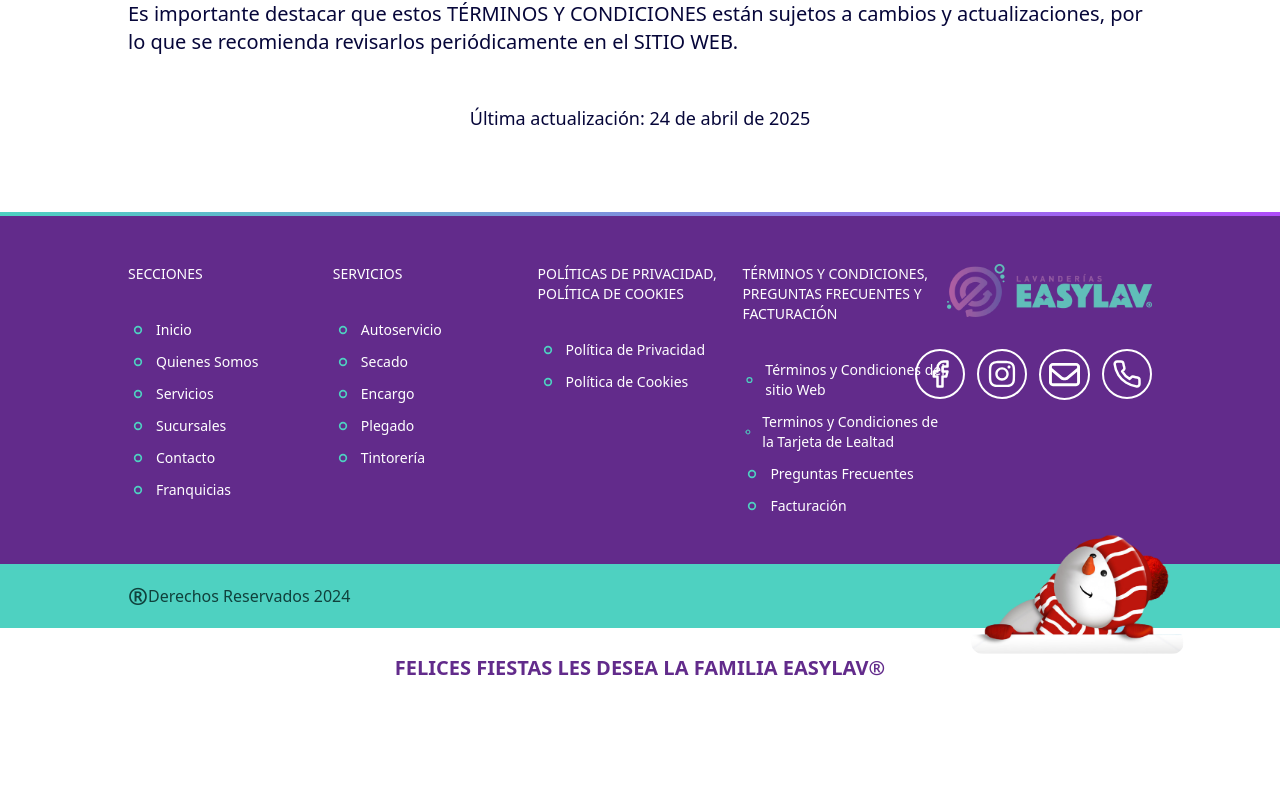
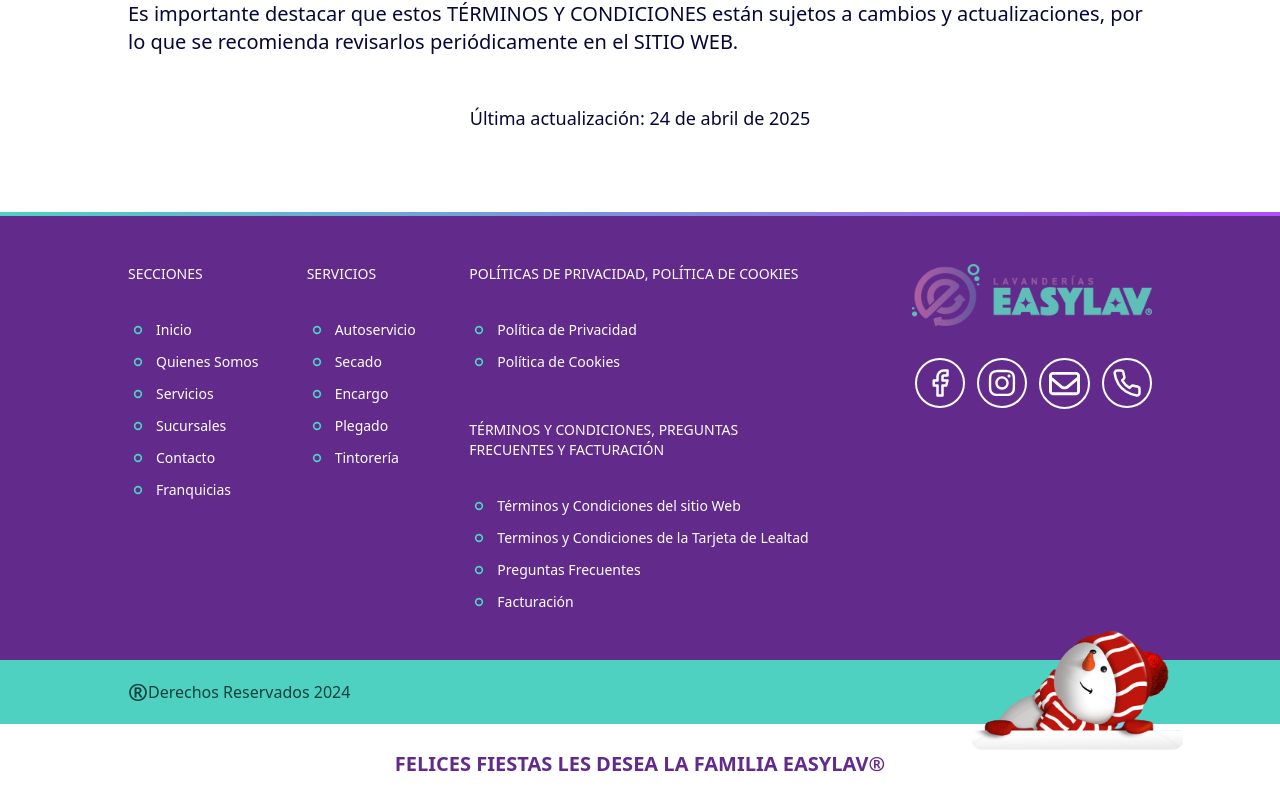
Before and after one commit to dspwebstudiomx/easylav-react, a React (Vite) app: page /terminos-condiciones in a window 1280 px wide. Shown: the part 10260-11064 px from the top of the page. Before the commit the page ends 10968 px from the top, so only its background shows below. Built offline with nearby package versions, Linux system fonts and the light colour scheme.

Commit message:
refactor: mejora la estructura del pie de página y actualiza la política de cookies para mayor claridad y consistencia

```diff
--- a/src/components/templates/footer/Footer.jsx
+++ b/src/components/templates/footer/Footer.jsx
@@ -6,8 +6,7 @@ import snowboy from '../../../assets/images/snowboy.png';
 
 export default function Footer() {
   const classes = {
-    container:
-      'mx-auto grid grid-cols-2 text-light sm:grid-cols-3 lg:grid-cols-4 xl:grid-cols-5 bg-secondary_dark gap-8 sm:gap-0',
+    container: 'grid gap-y-12 md:grid-cols-3',
     footerSections: 'flex flex-col gap-3',
     footerSectionsList: 'flex flex-col gap-0',
     footerSectionsTitle: 'text-lg font-medium uppercase leading-6 xl:text-sm text-light mb-6',
@@ -19,6 +18,7 @@ export default function Footer() {
         <ThemeLine />
         <div id={'footer-sections'} className="p-12">
           <Container className={classes.container}>
+            <div className="grid grid-cols-2 gap-4">
               {/* Footer Sections */}
               <div id="footer-sections" className={classes.footerSections}>
                 <h3 id="footer-sections-title" className={classes.footerSectionsTitle}>
@@ -35,7 +35,9 @@ export default function Footer() {
                 <FooterNavHashLinksGenerator links={linksServicios} />
               </div>
               {/* Footer Services */}
+            </div>
 
+            <div className="w-full flex flex-col gap-12">
               {/* Footer Privacy */}
               <div className="flex flex-col">
                 <div id="footer-policies" className={classes.footerSections}>
@@ -53,6 +55,7 @@ export default function Footer() {
                 <FooterLinksGenerator links={linksTerminos} />
               </div>
               {/* Footer Terms */}
+            </div>
 
             {/* Footer Logo */}
             <FooterLogoWithSocial />
--- a/src/pages/politica-cookies/PoliticaCookies.jsx
+++ b/src/pages/politica-cookies/PoliticaCookies.jsx
@@ -20,41 +20,44 @@ const PoliticaCookies = () => {
         <BorderLeft>
           <TitleH1 align="">Política de Cookies</TitleH1>
         </BorderLeft>
+
+        <article id="politica-cookies" className="mt-12 text-lg flex flex-col gap-6">
           <Paragraph>
             Esta Política de Cookies explica qué son las cookies y cómo Easylav las utiliza. Al utilizar nuestro sitio
             web, usted acepta el uso de cookies de acuerdo con esta política.
           </Paragraph>
           <Paragraph>
-          En <span className="text-secondary_dark dark:text-secondary_light font-semibold">easylav.mx</span>, utilizamos
-          cookies y tecnologías similares para mejorar la experiencia de nuestros usuarios, analizar el tráfico en
-          nuestro sitio y ofrecer contenido y publicidad personalizados. Estas Políticas de Cookies explican qué son las
-          cookies, cómo las usamos y cómo puedes gestionarlas.
+            En <span className="text-secondary_dark dark:text-secondary_light font-semibold">easylav.mx</span>,
+            utilizamos cookies y tecnologías similares para mejorar la experiencia de nuestros usuarios, analizar el
+            tráfico en nuestro sitio y ofrecer contenido y publicidad personalizados. Estas Políticas de Cookies
+            explican qué son las cookies, cómo las usamos y cómo puedes gestionarlas.
           </Paragraph>
 
           <TituloYDescripcion title="1. ¿Qué son las cookies?">
             <Paragraph>
               Las cookies son pequeños archivos de texto que se almacenan en tu dispositivo (computadora, tableta o
-            teléfono) cuando visitas nuestro sitio web. Las cookies permiten que nuestro sitio reconozca tu dispositivo
-            y recuerde información como tus preferencias o acciones realizadas previamente.
+              teléfono) cuando visitas nuestro sitio web. Las cookies permiten que nuestro sitio reconozca tu
+              dispositivo y recuerde información como tus preferencias o acciones realizadas previamente.
             </Paragraph>
           </TituloYDescripcion>
 
           <TituloYDescripcion title="2. Tipos de cookies que utilizamos">
             <Paragraph>
-            En <span className="text-secondary_dark dark:text-secondary_light font-semibold">easylav.mx</span> empleamos
-            los siguientes tipos de cookies:
+              En <span className="text-secondary_dark dark:text-secondary_light font-semibold">easylav.mx</span>{' '}
+              empleamos los siguientes tipos de cookies:
             </Paragraph>
             <ul className="pl-6 flex flex-col gap-2">
               <li className="mb-2">
                 <strong className="dark:text-secondary_light">2.1 Cookies necesarias:</strong>
-              <br /> Estas cookies son esenciales para el funcionamiento básico del sitio web y permiten funciones como
-              el acceso a áreas seguras o el procesamiento de pedidos. Sin ellas, el sitio no puede funcionar
+                <br /> Estas cookies son esenciales para el funcionamiento básico del sitio web y permiten funciones
+                como el acceso a áreas seguras o el procesamiento de pedidos. Sin ellas, el sitio no puede funcionar
                 correctamente.
               </li>
               <li className="mb-2">
                 <strong className="dark:text-secondary_light">2.2 Cookies de rendimiento:</strong> <br /> Estas cookies
-              recopilan información sobre cómo los usuarios interactúan con nuestro sitio, como las páginas que visitan
-              con más frecuencia y posibles errores que encuentran. Esto nos ayuda a mejorar el rendimiento del sitio.
+                recopilan información sobre cómo los usuarios interactúan con nuestro sitio, como las páginas que
+                visitan con más frecuencia y posibles errores que encuentran. Esto nos ayuda a mejorar el rendimiento
+                del sitio.
               </li>
               <li className="mb-2">
                 <strong className="dark:text-secondary_light">2.3 Cookies de funcionalidad:</strong>
@@ -102,8 +105,8 @@ const PoliticaCookies = () => {
 
           <TituloYDescripcion title="4. ¿Cómo gestionar las cookies?">
             <Paragraph>
-            Puedes gestionar tus preferencias de cookies a través de la configuración de tu navegador. La mayoría de los
-            navegadores te permiten:
+              Puedes gestionar tus preferencias de cookies a través de la configuración de tu navegador. La mayoría de
+              los navegadores te permiten:
             </Paragraph>
             <ul className="pl-6 flex flex-col gap-2">
               <li className="mb-2">
@@ -113,8 +116,8 @@ const PoliticaCookies = () => {
               </li>
               <li className="mb-2">
                 <strong className="dark:text-secondary_light">4.2 Deshabilitar Google Analytics:</strong> Si deseas
-              deshabilitar las cookies utilizadas por Google Analytics, puedes instalar el complemento de inhabilitación
-              para navegadores disponible{' '}
+                deshabilitar las cookies utilizadas por Google Analytics, puedes instalar el complemento de
+                inhabilitación para navegadores disponible{' '}
                 <a
                   href="https://tools.google.com/dlpage/gaoptout"
                   target="_blank"
@@ -140,9 +143,9 @@ const PoliticaCookies = () => {
           <TituloYDescripcion title="5. Cookies de terceros">
             <Paragraph>
               Algunas cookies en nuestro sitio pueden ser gestionadas por terceros, como Google y Meta (Facebook), que
-            pueden usar estas cookies para sus propios fines, como análisis o publicidad. No tenemos control sobre estas
-            cookies de terceros, por lo que te recomendamos revisar las políticas de privacidad y cookies de estos
-            proveedores para obtener más información sobre cómo utilizan tus datos.
+              pueden usar estas cookies para sus propios fines, como análisis o publicidad. No tenemos control sobre
+              estas cookies de terceros, por lo que te recomendamos revisar las políticas de privacidad y cookies de
+              estos proveedores para obtener más información sobre cómo utilizan tus datos.
             </Paragraph>
           </TituloYDescripcion>
 
@@ -182,6 +185,7 @@ const PoliticaCookies = () => {
               </li>
             </ul>
           </TituloYDescripcion>
+        </article>
       </PageLayout>
     </>
   );
--- a/src/pages/politica-privacidad/PoliticaPrivacidad.jsx
+++ b/src/pages/politica-privacidad/PoliticaPrivacidad.jsx
@@ -18,7 +18,7 @@ const PoliticaPrivacidad = () => {
         ogType="article"
       />
       <PageLayout>
-        <div className="mx-auto mb-20 flex gap-6 flex-col dark:text-light text-lg text-balance">
+        <div className="mx-auto mb-20 flex gap-12 flex-col dark:text-light text-lg text-balance">
           <BorderLeft>
             <TitleH1 align="justify-start">Política de Privacidad</TitleH1>
           </BorderLeft>
--- a/src/pages/usos-beneficios/IntroduccionTerminosCondiciones.jsx
+++ b/src/pages/usos-beneficios/IntroduccionTerminosCondiciones.jsx
@@ -1,4 +1,6 @@
 import { Paragraph, ParagraphContainer } from 'components';
+import { scrollToTop } from 'functions';
+import { NavLink } from 'react-router-dom';
 
 export const IntroduccionTerminosCondiciones = () => {
   return (
@@ -23,12 +25,12 @@ export const IntroduccionTerminosCondiciones = () => {
         incluyen, pero no se limitan a realizar correcciones, adiciones, mejoras o modificaciones al contenido,
         presentación, información, bases de datos y demás elementos del Programa de lealtad, por mencionar algunos (en
         adelante las “Actualizaciones”), siendo aplicables los Términos y Condiciones publicados en el sitio web{' '}
-        <a
+        <NavLink
+          onClick={scrollToTop}
           className="font-semibold text-secondary_dark dark:text-secondary"
-          href="/terminos-condiciones"
-          target="_blank">
+          to="/terminos-condiciones">
           www.easylav.mx/terminos-condiciones
-        </a>
+        </NavLink>
       </Paragraph>
       <Paragraph>
         Usted está de acuerdo que aceptará las Actualizaciones, siempre que continúe participando en el Programa
```
Lines whose indentation alone changed are shown as unchanged.
